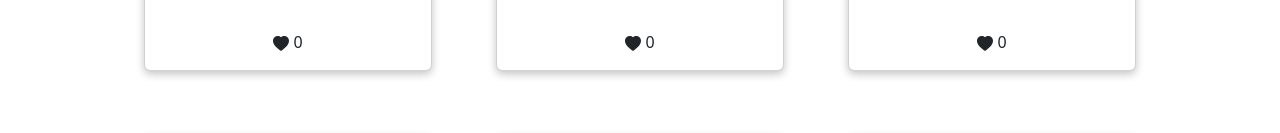
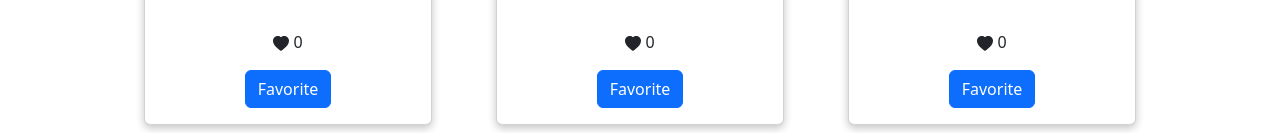
Before and after one commit to cleecoloma/horned-beast, a React (Vite) app: page / in a window 1280 px wide. Shown: the part 499-632 px from the top of the page. Built offline with nearby package versions, Linux system fonts and the light colour scheme.

Commit message:
added favorite button

```diff
--- a/src/App.jsx
+++ b/src/App.jsx
@@ -5,12 +5,18 @@ import Gallery from './components/Gallery';
 import Footer from './components/Footer';
 import 'bootstrap/dist/css/bootstrap.min.css';
 import hornedBeastData from './assets/data.json';
+import SelectedBeast from './components/SelectedBeast';
 
 function App() {
+  let toggle = false;
+  let preview = () => {
+    this.setState({ toggle: !toggle });
+  };
   return (
     <>
       <Header />
-      <Gallery handleData={hornedBeastData}/>
+      <Gallery isPreview={preview} handleData={hornedBeastData} />
+      <SelectedBeast />
       <Footer />
     </>
   );
--- a/src/components/Gallery.jsx
+++ b/src/components/Gallery.jsx
@@ -4,6 +4,13 @@ import HornedBeast from './HornedBeast';
 class Gallery extends React.Component {
   constructor(props) {
     super(props);
+    this.state = {
+      selected: false,
+    };
+  }
+
+  handleClick = () => {
+    this.props.isPreview;
   }
 
   render() {
@@ -16,6 +23,8 @@ class Gallery extends React.Component {
             image_url={item.image_url}
             keyword={item.keyword}
             description={item.description}
+            isSelected={this.state.selected}
+            onClick={this.handleClick}
           />
         ))}
       </div>
--- a/src/components/HornedBeast.jsx
+++ b/src/components/HornedBeast.jsx
@@ -1,5 +1,6 @@
 import React from 'react';
 import Card from 'react-bootstrap/Card';
+import Button from 'react-bootstrap/Button';
 import { HeartFill } from 'react-bootstrap-icons';
 
 class HornedBeast extends React.Component {
@@ -23,7 +24,6 @@ class HornedBeast extends React.Component {
       >
         <Card.Img
           variant="top"
-          onClick={this.handleClick}
           style={{
             height: '15rem',
             objectFit: 'contain',
@@ -41,6 +41,9 @@ class HornedBeast extends React.Component {
           <Card.Text>
             <HeartFill /> {this.state.favoriteCount}
           </Card.Text>
+          <Button variant="primary" onClick={this.handleClick}>
+            Favorite
+          </Button>
         </Card.Body>
       </Card>
     );
```
